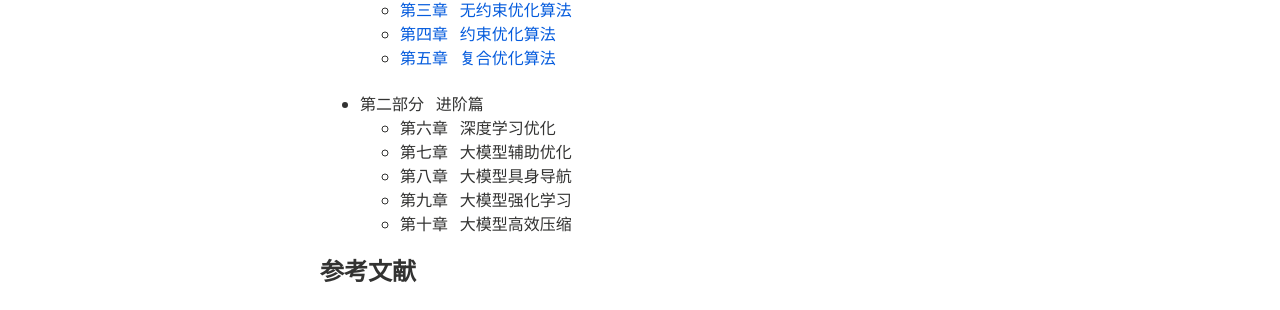
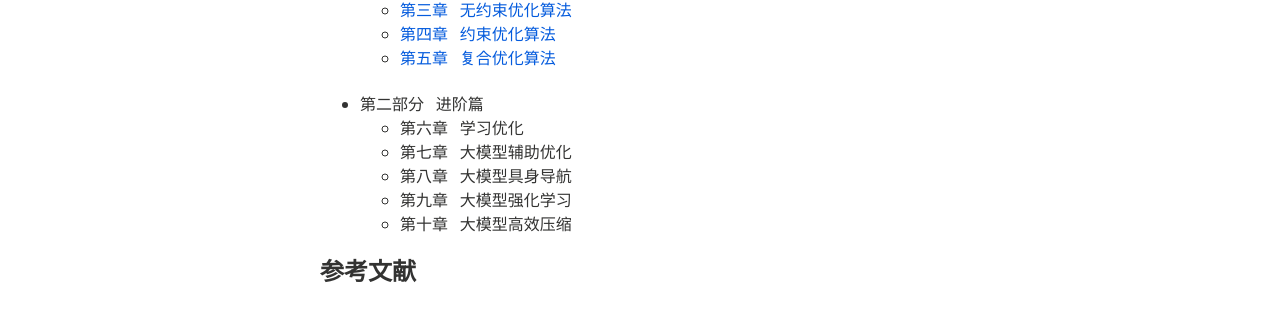
Before and after one commit to xianchaoxiu/xianchaoxiu.github.io, a Jekyll site: the page built from chinese/OPT/index.md, in a window 1280 px wide. Shown: the part 375-685 px from the top of the page. Built offline with Jekyll 4.4.1, drawn with Linux system fonts in a browser that asks for light colours; nearby versions of some CDN libraries.

Commit message:
Update index.md

```diff
--- a/chinese/OPT/index.md
+++ b/chinese/OPT/index.md
@@ -25,7 +25,7 @@ share: false
 
 
 - 第二部分 &nbsp;  进阶篇<br>
-  - 第六章 &nbsp;  深度学习优化 <br>
+  - 第六章 &nbsp;  学习优化 <br>
   - 第七章 &nbsp;  大模型辅助优化 <br>
   - 第八章 &nbsp;  大模型具身导航 <br>
   - 第九章 &nbsp;  大模型强化学习 <br>
```
